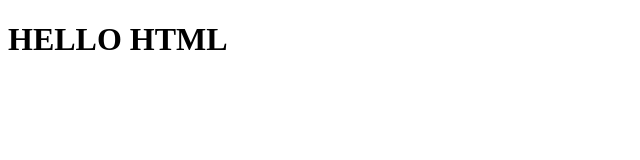
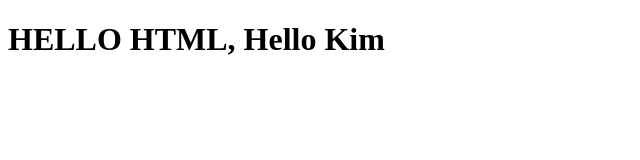
Before and after one commit to Dragonfri/HTML_Basic, a plain HTML site: page 1.html in a window 1280 px wide. Shown: the whole page, without its empty margins (0-640 px from the left). Drawn offline with Linux system fonts and the light colour scheme.

Commit message:
Update 1.html

```diff
--- a/1.html
+++ b/1.html
@@ -4,5 +4,5 @@
 <title>HELLO HTML</title>
 <meta charset="utf-8">
 </head>
-<h1>HELLO HTML</h1>
+<h1>HELLO HTML, Hello Kim</h1>
 </html>
```
